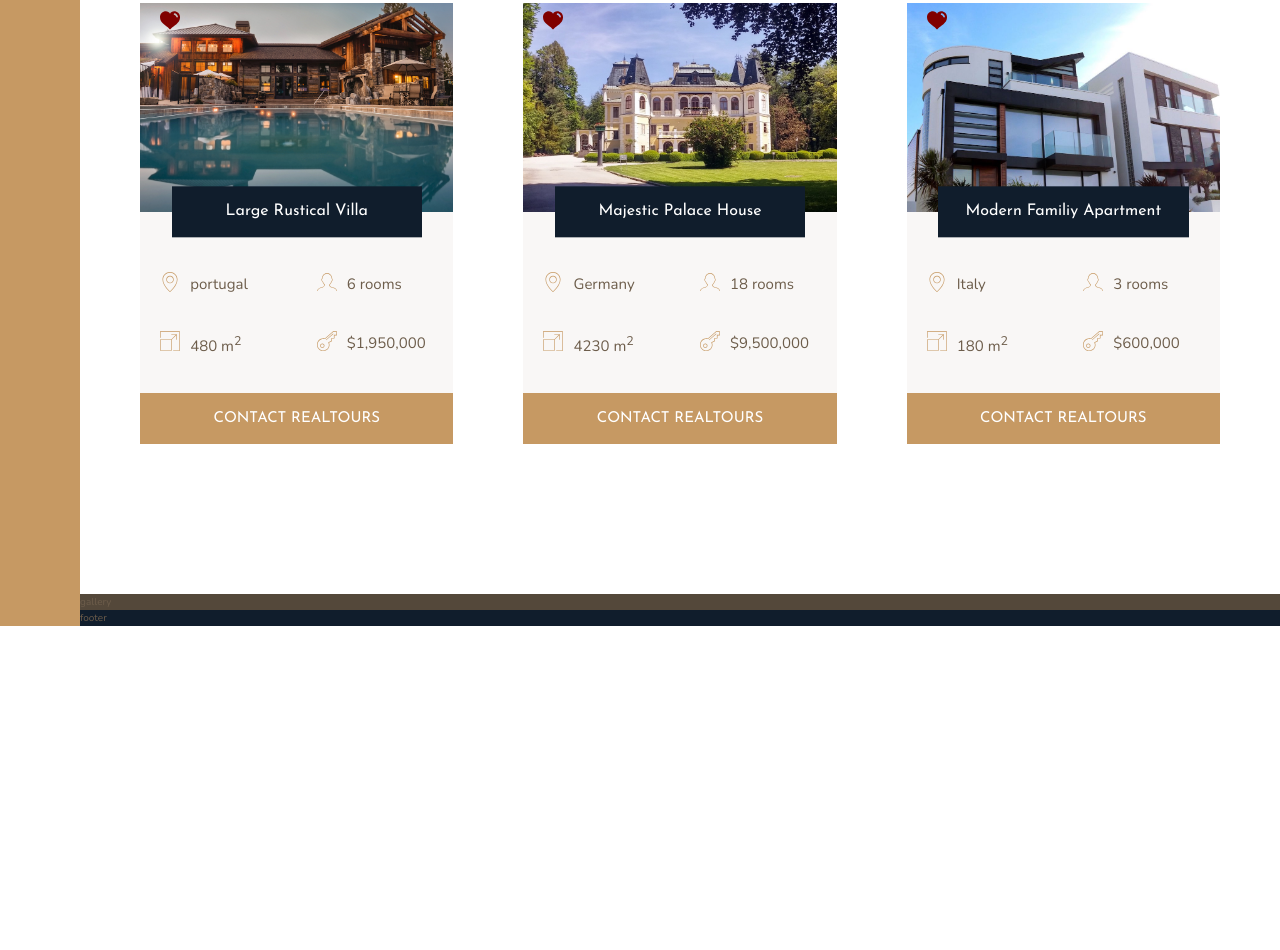
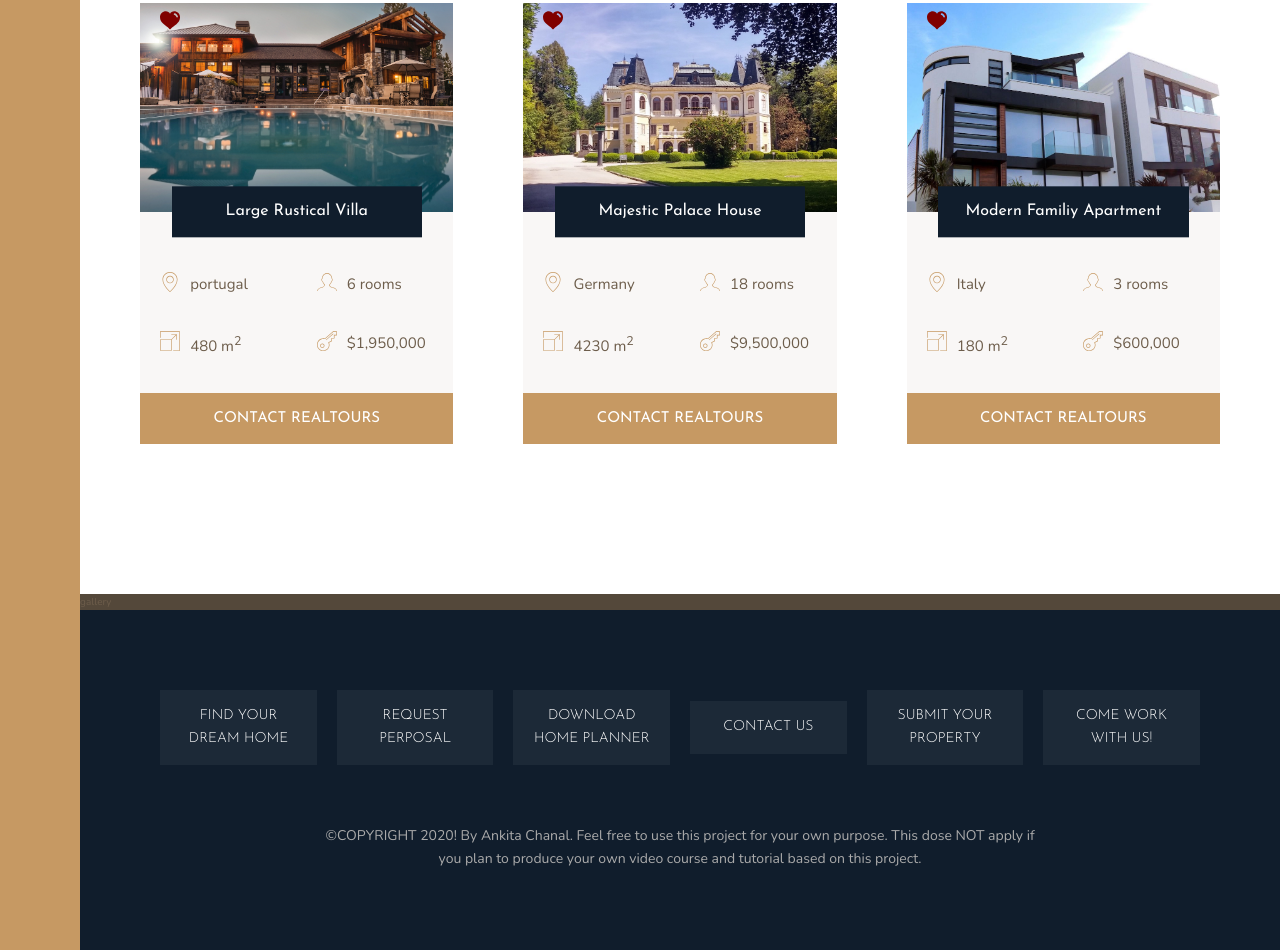
Before and after one commit to ANKITA-web34/nexter, a website: page index.html in a window 1280 px wide. Shown: the part 2480-3430 px from the top of the page. Before the commit the page ends 3106 px from the top, so only its background shows below. Drawn offline with nearby package versions, Linux system fonts and the light colour scheme.

Commit message:
build footer

```diff
--- a/index.html
+++ b/index.html
@@ -305,7 +305,18 @@
         </section>
 
         <footer class="footer">
-            footer
+            <ul class="nav">
+                <li class="nav__item"><a href="#" class="nav__link">Find your dream home</a></li>
+                <li class="nav__item"><a href="#" class="nav__link">Request perposal</a></li>
+                <li class="nav__item"><a href="#" class="nav__link">Download home planner</a></li>
+                <li class="nav__item"><a href="#" class="nav__link">Contact us</a></li>
+                <li class="nav__item"><a href="#" class="nav__link">Submit your property</a></li>
+                <li class="nav__item"><a href="#" class="nav__link">Come work with us!</a></li>
+            </ul>
+
+            <p class="copyright">
+                &copy;COPYRIGHT 2020! By Ankita Chanal. Feel free to use this project for your own purpose. This dose NOT apply if you plan to produce your own video course and tutorial based on this project.
+            </p>
         </footer>
     </body>
 </html>
--- a/sass/_footer.scss
+++ b/sass/_footer.scss
@@ -1,5 +1,46 @@
 .footer {
     background-color: $color-secondary;
     grid-column: full-start / full-end;
+    padding: 8rem;
 
 }
+
+.nav  {
+    display: grid;
+    grid-template-columns: repeat(auto-fit, minmax(15rem, 1fr));
+    grid-gap: 2rem;
+    align-items: center;
+
+    list-style: none;
+
+    &__link:link,
+    &__link:visited {
+        font-size: 1.4rem;
+        color: #fff;
+        text-decoration: none;
+        font-family: $font-display;
+        text-transform: uppercase;
+        text-align: center;
+        padding: 1.5rem;
+        display: block;
+        background-color: rgba(#fff, .05);
+        transition: all .2s;
+    }
+
+    &__link:hover,
+    &__link:active {
+        background-color: rgba(#fff, .05);
+        transform: translateY(-3px);
+    }
+
+}
+
+.copyright {
+    font-size: 1.4rem;
+    color: $color-grey-light-2;
+    margin-top: 6rem;
+    margin-right: auto;
+    margin-left: auto;
+    text-align: center;
+    width: 70%;
+}
```
Also changed, not shown: css/style.css.
